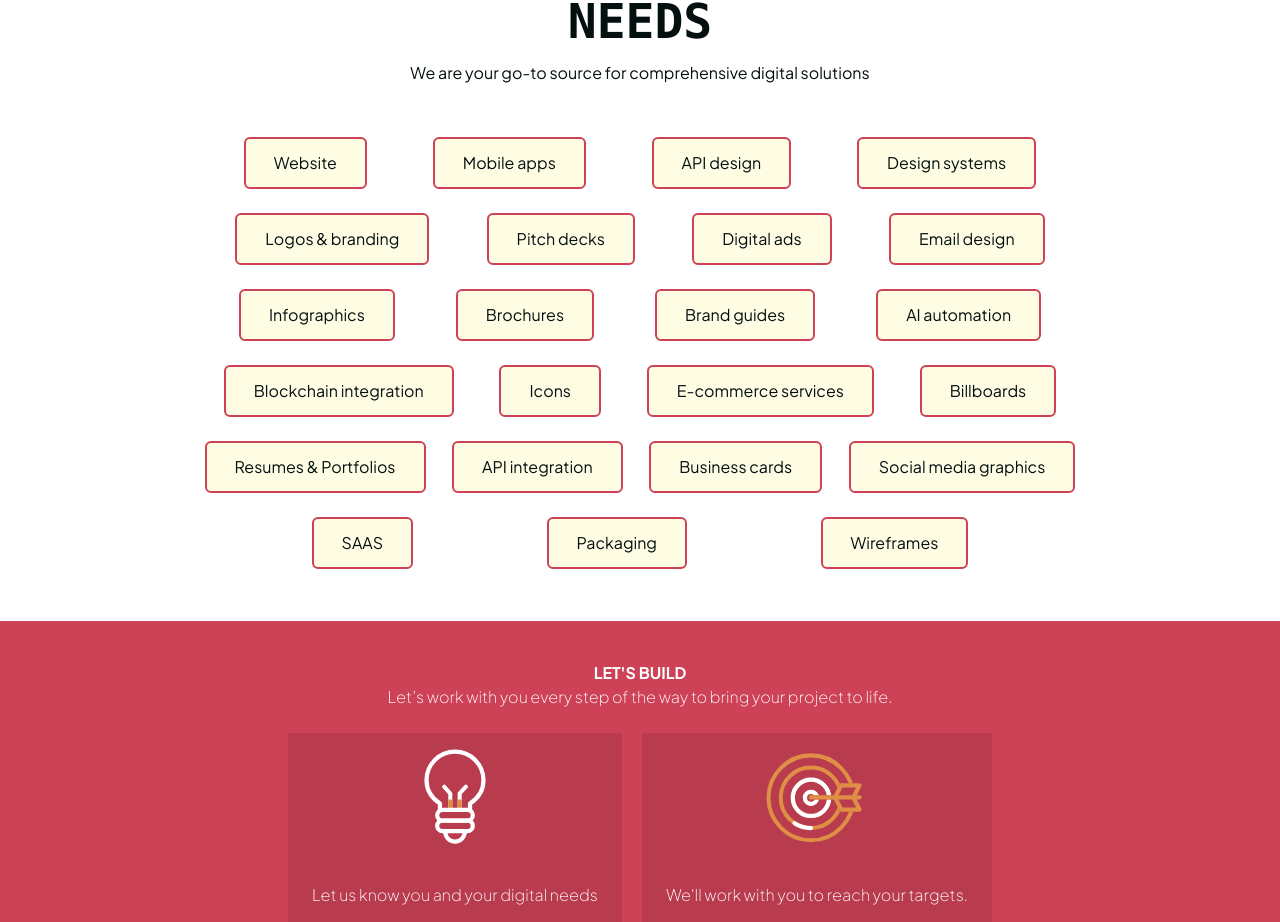
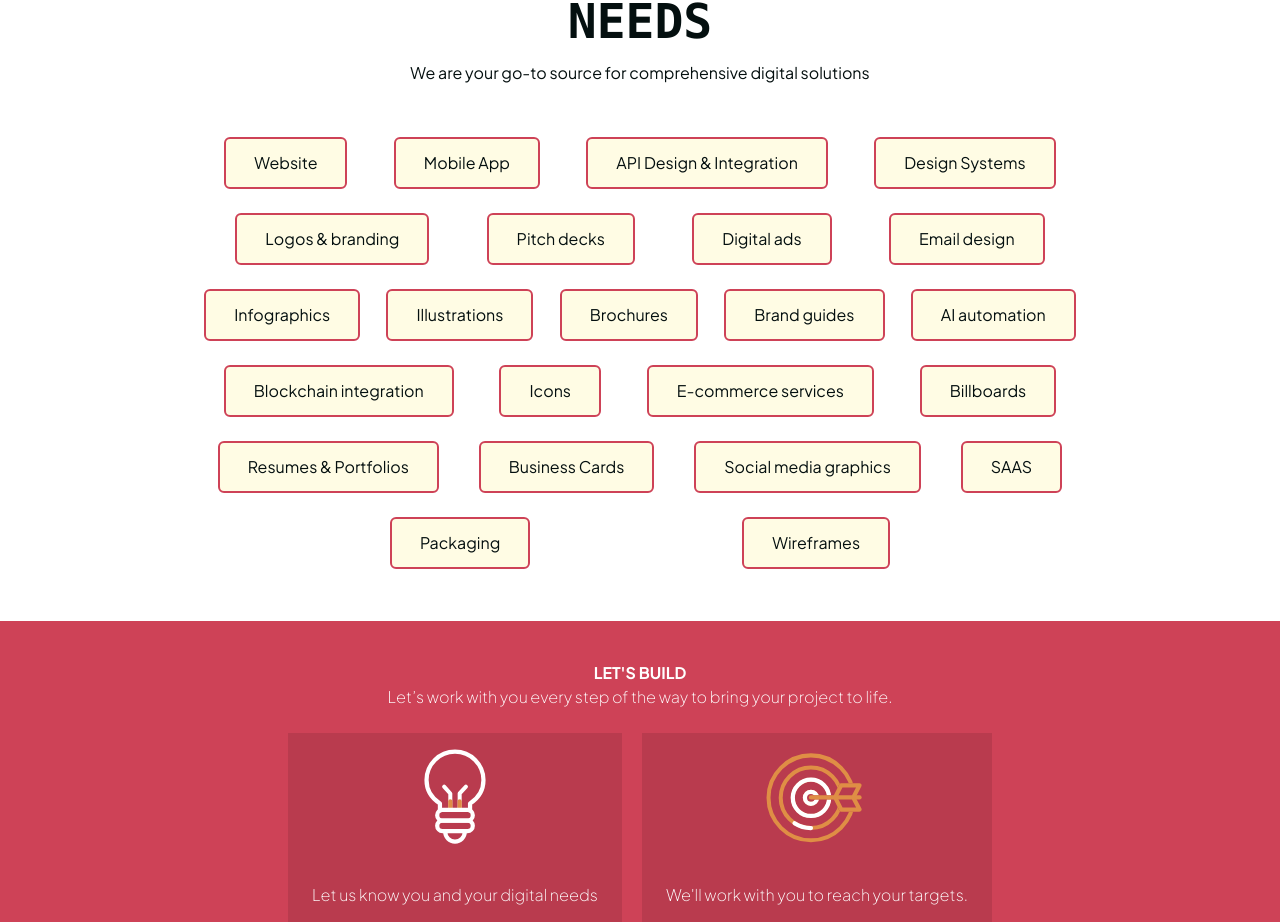
Before and after one commit to genialtechie/magpollo-landing, a Next.js app: page / in a window 1280 px wide. Shown: the part 3420-4342 px from the top of the page. Built offline with nearby package versions, Linux system fonts and the light colour scheme.

Commit message:
Removed hardcoded services

```diff
--- a/components/Scope.jsx
+++ b/components/Scope.jsx
@@ -1,46 +1,19 @@
 import React from "react";
 import { FauxButton } from '../components';
+import { services } from "../utils/services";
 
 const Scope = () => {
-    {/*let names = ['Website', 'Mobile apps', 'API design'] */}
     return (
         <div className="bg-white py-10 px-10 items-center relative text-center text-black ">
         <div className="mx-auto w-1/4">
         <h1 className="font-mono text-5xl uppercase whitespace-normal "> <span className="text-red">One-stop-shop </span> for all your digital needs</h1>
         </div>
-        <p className="font-sans mt-4">
-        We are your go-to source for comprehensive digital solutions
-        </p>
-        <div>
-
+            <p className="font-sans mt-4">
+            We are your go-to source for comprehensive digital solutions
+            </p>
             <div className="h-fit w-3/4 flex justify-evenly flex-row flex-wrap mt-10 content-around mx-auto">
-                {/* Future refactor get a list of thse services and map to the faux button */}
-                {/* {names.map(t => <FauxButton key={t} buttonText={t}/>)} */}
-                <FauxButton buttonText={'Website'}/>
-                <FauxButton buttonText={'Mobile apps'}/>
-                <FauxButton buttonText={'API design'}/>
-                <FauxButton buttonText={'Design systems'}/>
-                <FauxButton buttonText={'Logos & branding'}/>
-                <FauxButton buttonText={'Pitch decks'}/>
-                <FauxButton buttonText={'Digital ads'}/>
-                <FauxButton buttonText={'Email design'}/>
-                <FauxButton buttonText={'Infographics'}/>
-                <FauxButton buttonText={'Brochures'}/>
-                <FauxButton buttonText={'Brand guides'}/>
-                <FauxButton buttonText={'AI automation'}/>
-                <FauxButton buttonText={'Blockchain integration'}/>
-                <FauxButton buttonText={'Icons'}/>
-                <FauxButton buttonText={'E-commerce services'}/>
-                <FauxButton buttonText={'Billboards'}/>
-                <FauxButton buttonText={'Resumes & Portfolios'}/>
-                <FauxButton buttonText={'API integration'}/>
-                <FauxButton buttonText={'Business cards'}/>
-                <FauxButton buttonText={'Social media graphics'}/>
-                <FauxButton buttonText={'SAAS'}/>
-                <FauxButton buttonText={'Packaging'}/>
-                <FauxButton buttonText={'Wireframes'}/>
+                {services.map((service) => ( <FauxButton key={service.id} buttonText={service.title} /> ))}
             </div>
-        </div>
         </div>
 
     );
```
